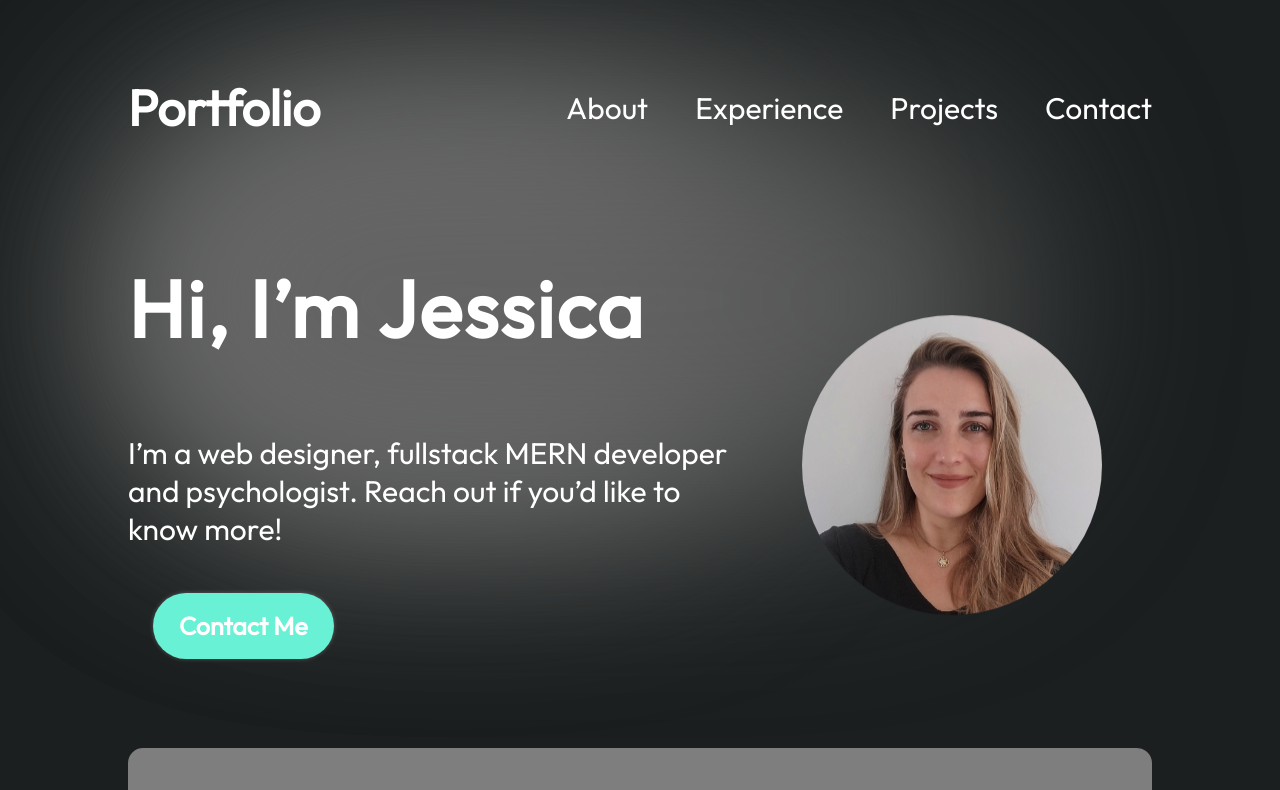
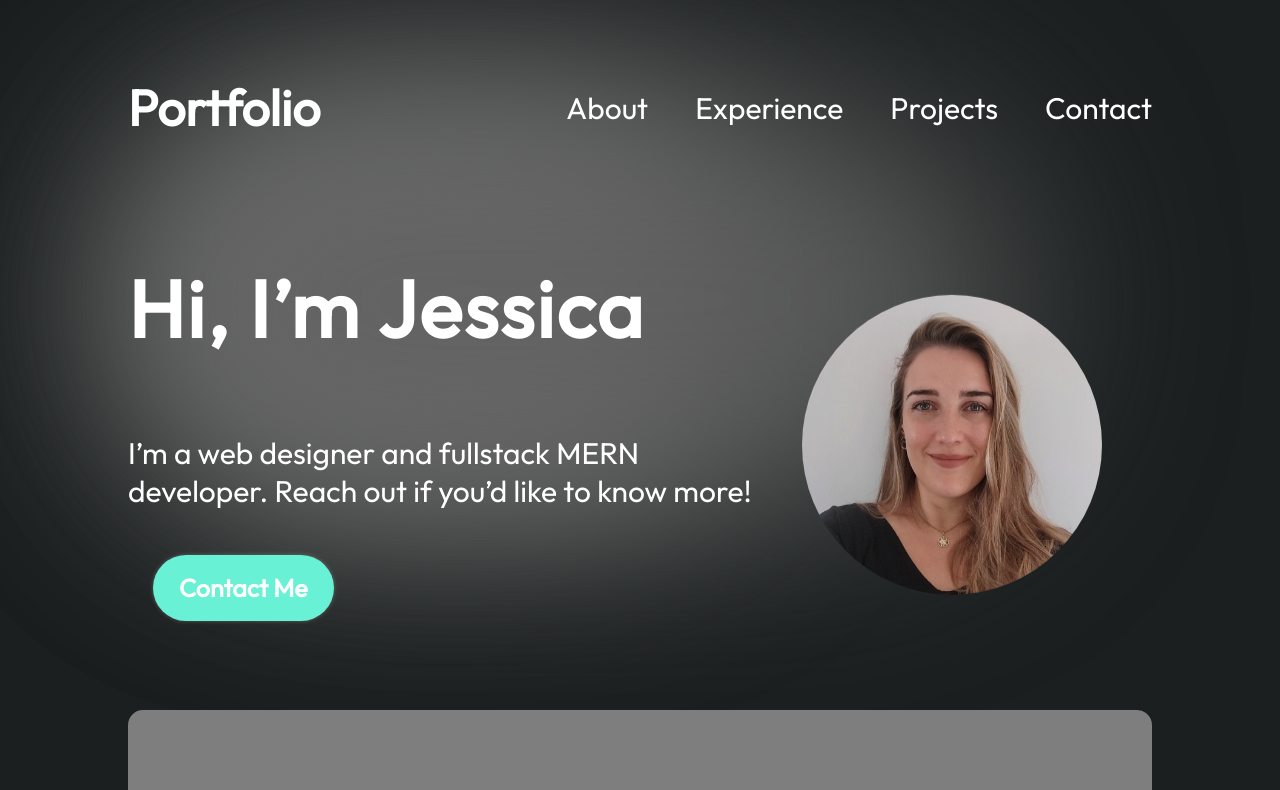
Before and after one commit to jessicalujanc/portfolio, a React (Vite) app: page / in a window 1280 px wide. Shown: the top 790 px of the page. Built offline with nearby package versions, Linux system fonts and the light colour scheme.

Commit message:
Update Hero.jsx

```diff
--- a/src/components/Hero/Hero.jsx
+++ b/src/components/Hero/Hero.jsx
@@ -7,7 +7,7 @@ export const Hero = () => {
       <div className={styles.content}>
         <h1 className={styles.title}>Hi, I’m Jessica</h1>
         <p className={styles.description}>
-          I’m a web designer, fullstack MERN developer and psychologist.
+          I’m a web designer and fullstack MERN developer.
           Reach out if you’d like to know more!
         </p>
         <a href="mailto:jessicalujan@gmail.com" className={styles.contactBtn}>Contact Me</a>
```
